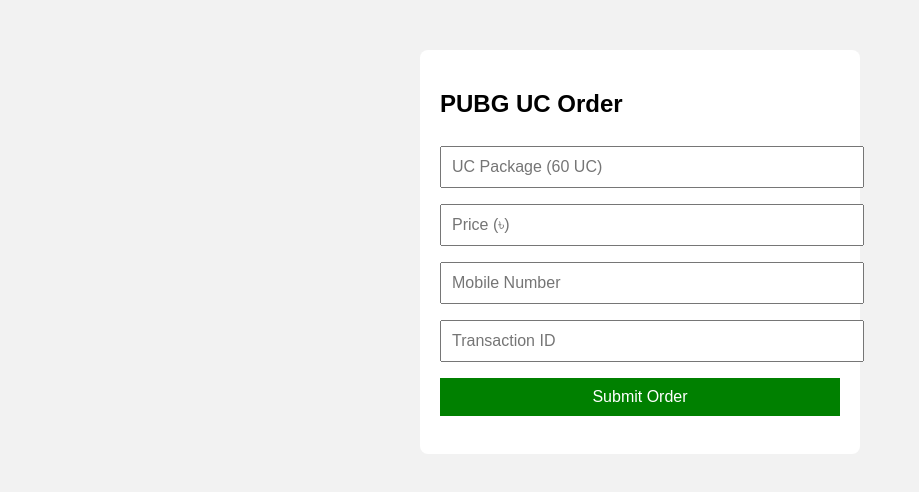
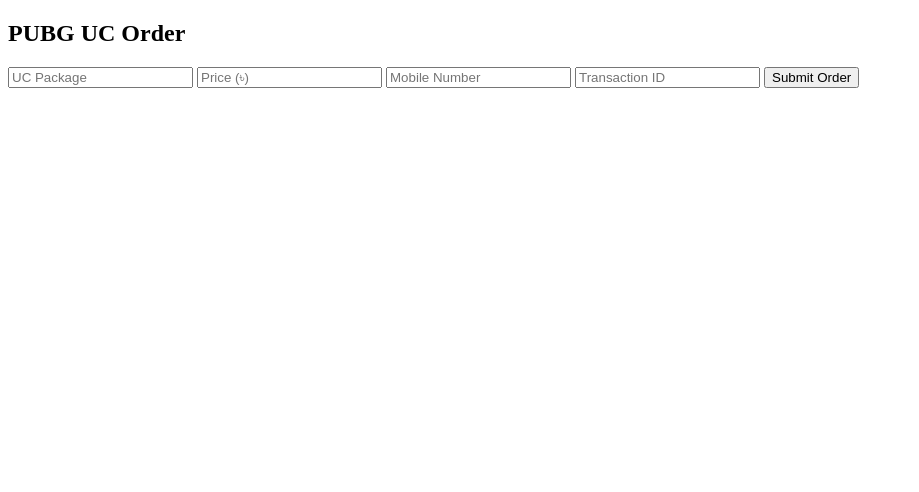
Before and after one commit to juwel220/pubg-manual-payment, a website: page index.html in a window 1280 px wide. Shown: the whole page, without its empty margins (0-919 px from the left). Drawn offline with Linux system fonts and the light colour scheme.

Commit message:
Refactor HTML structure and improve order submission

```diff
--- a/index.html
+++ b/index.html
@@ -3,48 +3,17 @@
 <head>
 <meta charset="UTF-8">
 <title>PUBG UC Order</title>
-  <style>
-    body {
-      font-family: Arial;
-      background: #f2f2f2;
-    }
-    .box {
-      max-width: 400px;
-      margin: 50px auto;
-      background: #fff;
-      padding: 20px;
-      border-radius: 8px;
-    }
-    input, button {
-      width: 100%;
-      padding: 10px;
-      margin: 8px 0;
-      font-size: 16px;
-    }
-    button {
-      background: green;
-      color: white;
-      border: none;
-    }
-    #msg {
-      margin-top: 10px;
-      font-weight: bold;
-    }
-  </style>
 </head>
 <body>
-
-<div class="box">
 <h2>PUBG UC Order</h2>
 
-  <input id="pkg" placeholder="UC Package (60 UC)">
+<input id="pkg" placeholder="UC Package">
 <input id="price" placeholder="Price (৳)">
 <input id="phone" placeholder="Mobile Number">
 <input id="trx" placeholder="Transaction ID">
+<button onclick="submitOrder()">Submit Order</button>
 
-  <button onclick="submitOrder()">Submit Order</button>
 <div id="msg"></div>
-</div>
 
 <script>
 function submitOrder() {
@@ -61,14 +30,9 @@
     body: JSON.stringify(data)
   })
   .then(res => res.json())
-  .then(d => {
-    document.getElementById("msg").innerText = "✅ Order Submitted";
-  })
-  .catch(err => {
-    document.getElementById("msg").innerText = "❌ Error";
-  });
+  .then(d => document.getElementById("msg").innerText = "✅ Order Submitted")
+  .catch(err => document.getElementById("msg").innerText = "❌ Error! Try again");
 }
 </script>
-
 </body>
 </html>
```
Lines whose indentation alone changed are shown as unchanged.
